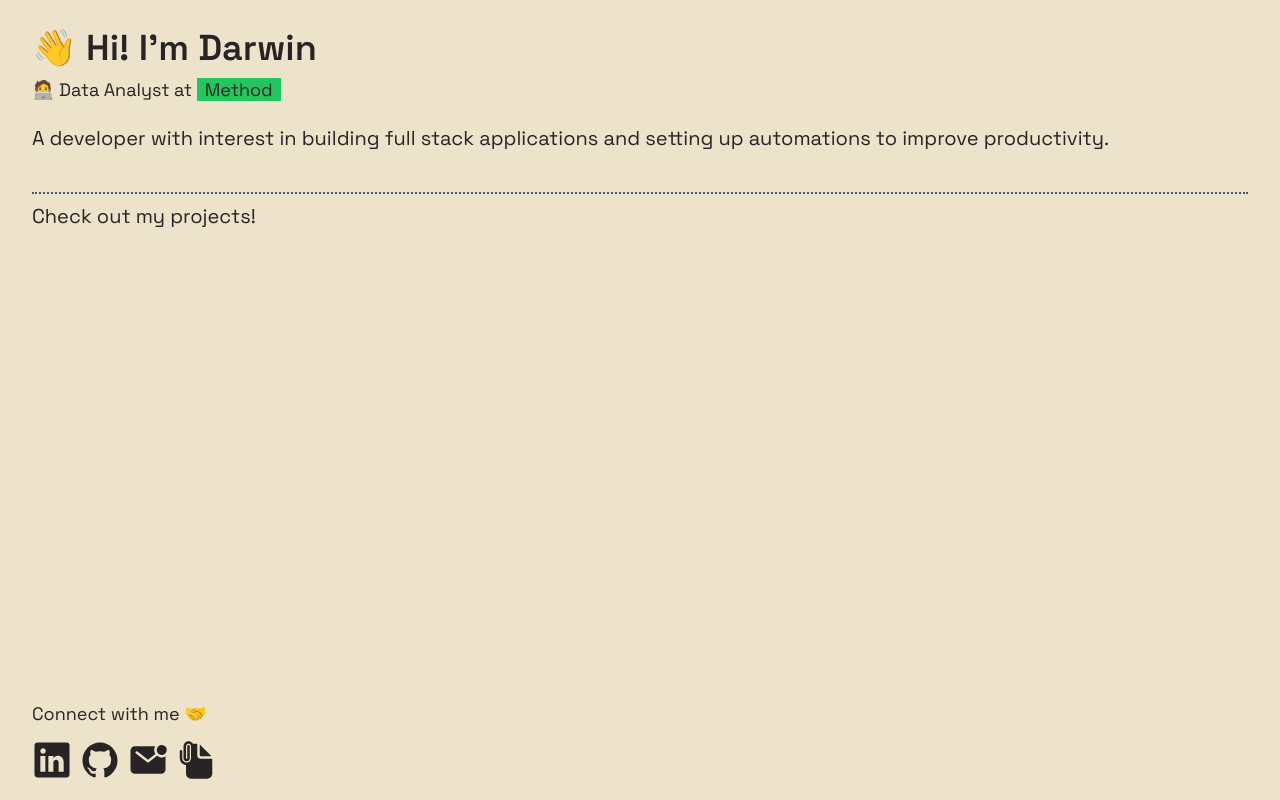
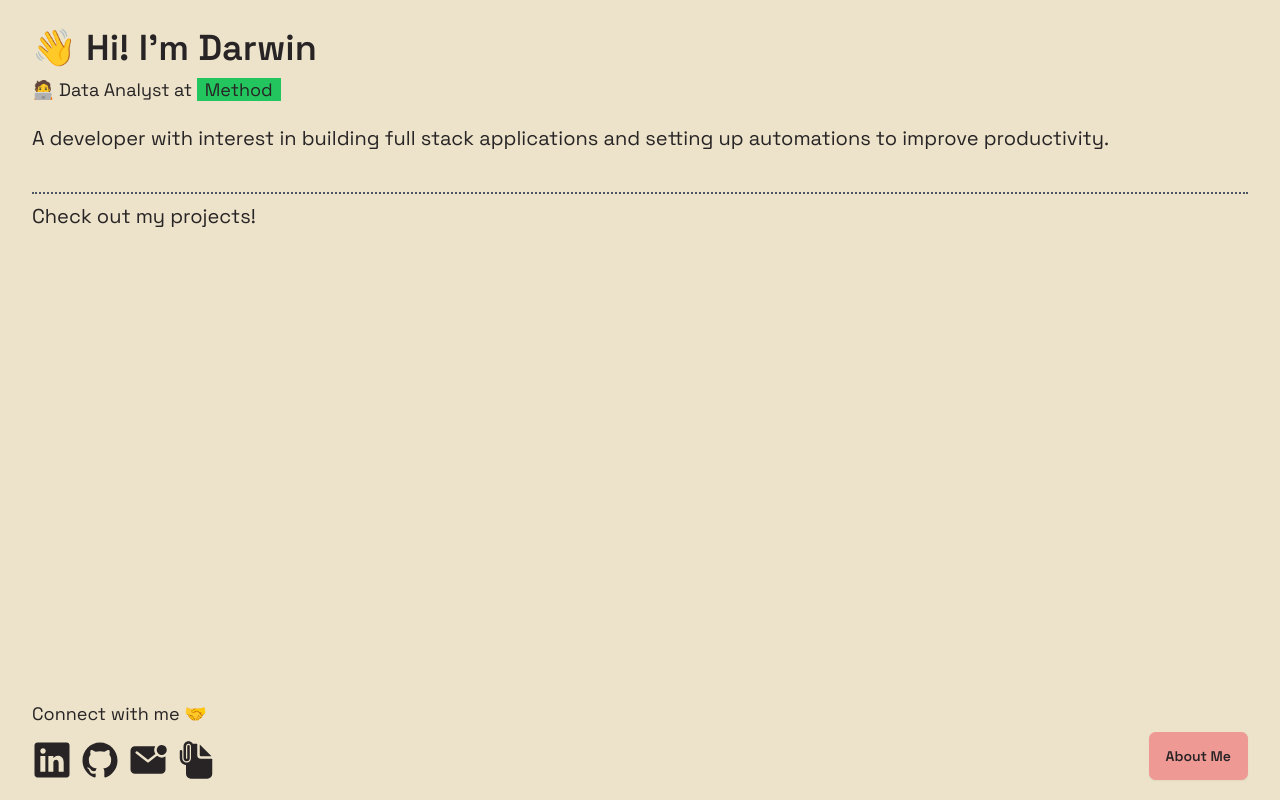
Before and after one commit to darwinvillaruel/darwin, a Next.js app: page / in a window 1280 px wide. Built offline with nearby package versions, Linux system fonts and the light colour scheme.

Commit message:
style: improve About section style

```diff
--- a/src/app/page.tsx
+++ b/src/app/page.tsx
@@ -1,8 +1,9 @@
 import Footer from "@/components/Footer";
+import About from "@/components/About";
 
 export default function Home() {
   return (
-    <main className="container flex flex-col justify-between min-h-screen py-5 mx-auto">
+    <main className="container flex flex-col justify-between min-h-screen py-5">
       <section>
         <h1 className="py-2 text-3xl font-semibold lg:text-4xl">
           👋 Hi! I'm Darwin
@@ -21,8 +22,11 @@ export default function Home() {
           Check out my projects!
         </p>
       </section>
-      <section>
+      <section className="flex flex-row justify-between">
         <Footer />
+        <div className="self-end">
+          <About />
+        </div>
       </section>
     </main>
   );
--- /dev/null
+++ b/src/components/About.tsx
@@ -0,0 +1,48 @@
+"use client";
+
+import data from "@/lib/data";
+
+export default function About() {
+  return (
+    <div className="drawer drawer-end">
+      <input id="about-me" type="checkbox" className="drawer-toggle" />
+      <div className="drawer-content">
+        <label htmlFor="about-me" className="drawer-button btn btn-primary">
+          About Me
+        </label>
+      </div>
+      <div className="drawer-side">
+        <label
+          htmlFor="about-me"
+          aria-label="close sidebar"
+          className="drawer-overlay"></label>
+        <div className="min-h-full p-4 menu bg-base-200 text-base-content w-96">
+          <h5 className="py-3 text-lg font-semibold">Work Experience</h5>
+          {data.map((item, index) => (
+            <div key={index}>
+              <h5 className="py-2 border-t-2 border-gray-600 border-dotted">
+                {item.company === "Method Financial" ? (
+                  <span className="p-1 bg-green-500">
+                    <a href={item.website}>{item.company}</a>
+                  </span>
+                ) : (
+                  <span className="p-1 bg-blue-500">
+                    <a href={item.website}>{item.company}</a>
+                  </span>
+                )}
+                - {item.location}
+              </h5>
+              <p className="font-semibold">{item.role}</p>
+              <p>{item.date}</p>
+              {item.desc.map((item, index) => (
+                <ul key={index} className="list-outside ms-5">
+                  <li className="py-2">{item}</li>
+                </ul>
+              ))}
+            </div>
+          ))}
+        </div>
+      </div>
+    </div>
+  );
+}
```
